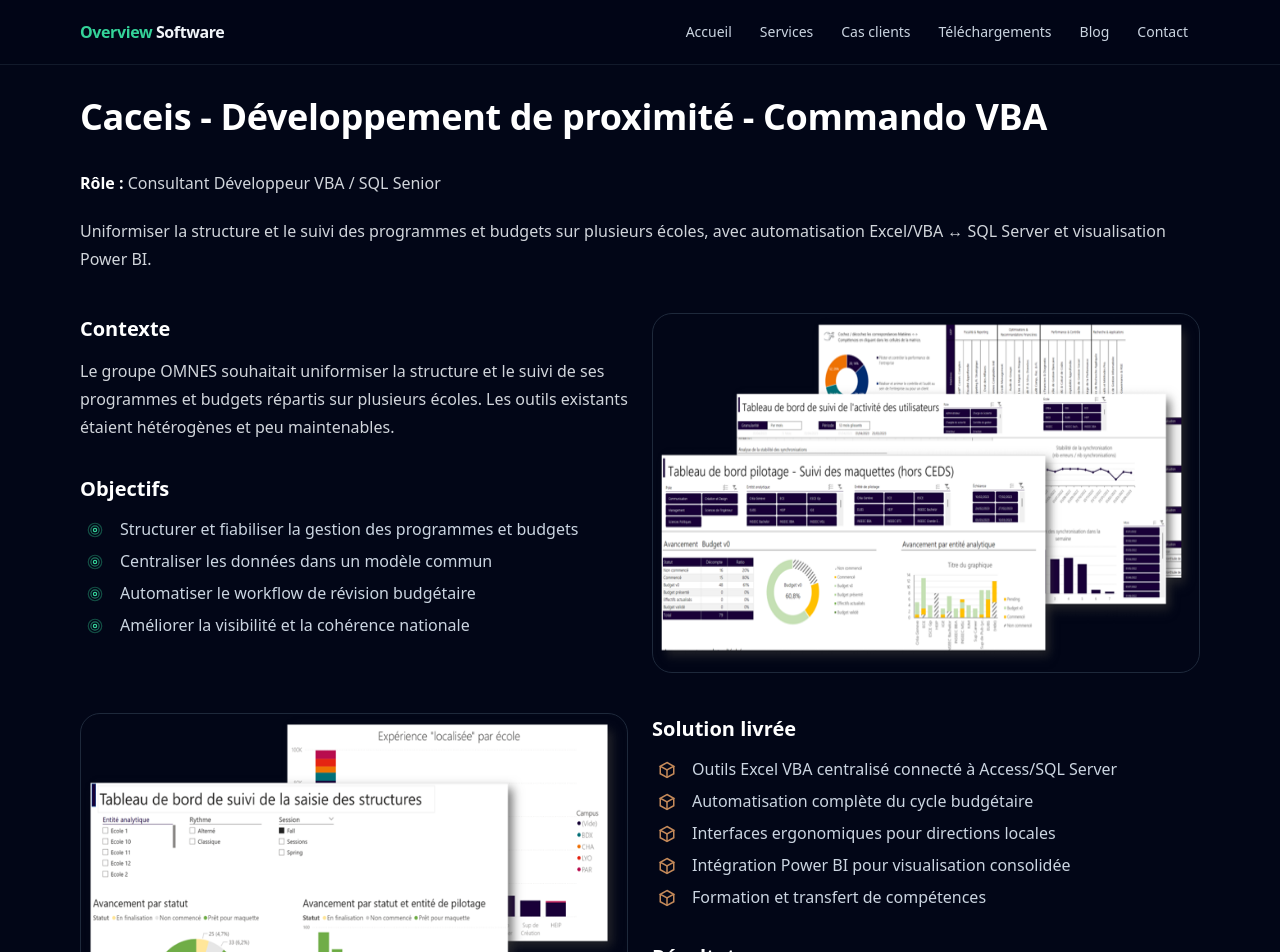
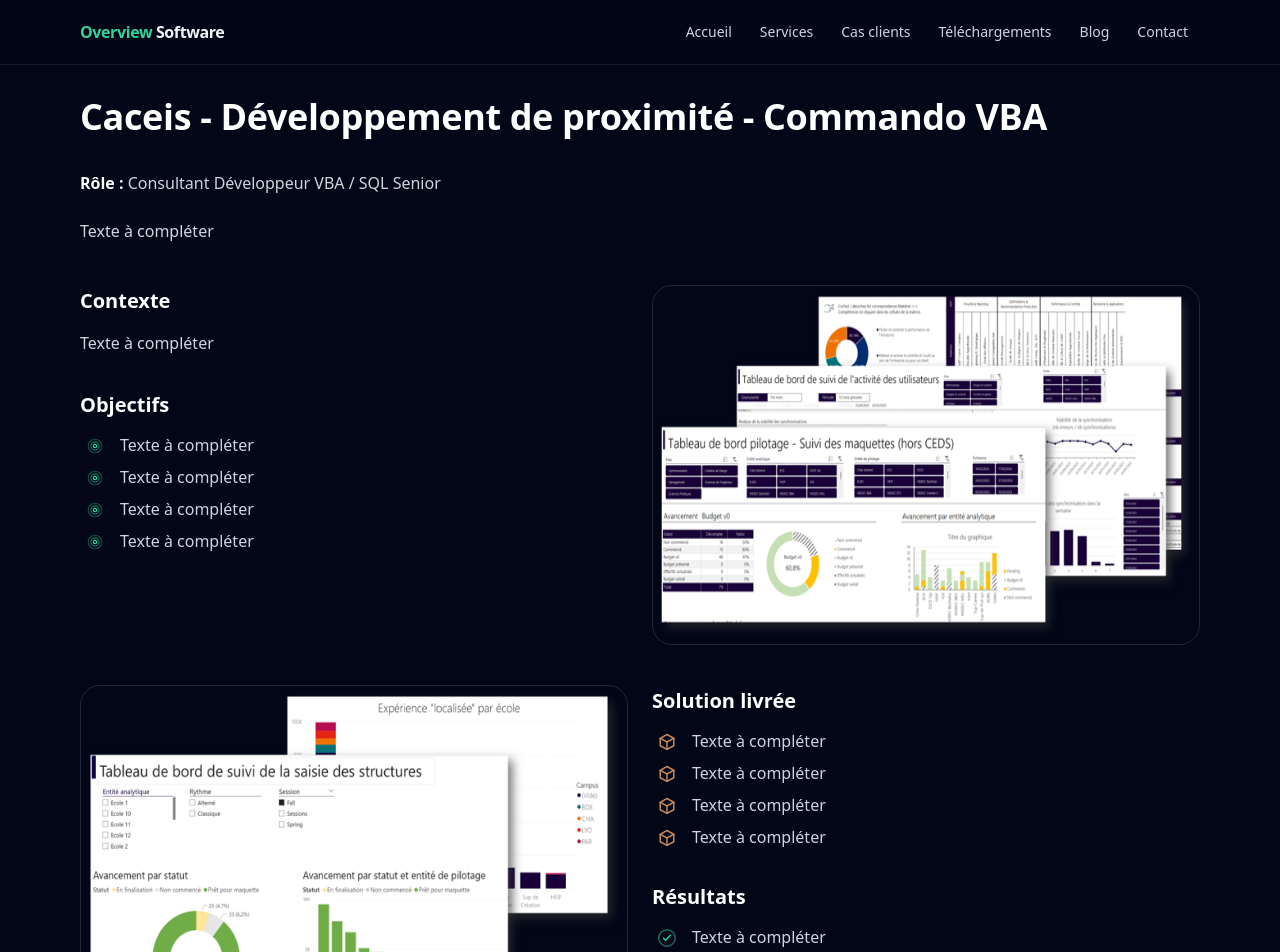
Before and after one commit to delgery-sebastien/portfolio-pro, a Next.js app: page /cases/caceis in a window 1280 px wide. Shown: the top 952 px of the page. Built offline with nearby package versions, Linux system fonts and the light colour scheme.

Commit message:
fix images

```diff
--- a/app/cases/caceis/page.tsx
+++ b/app/cases/caceis/page.tsx
@@ -9,8 +9,7 @@
         <h1>Caceis - Développement de proximité - Commando VBA</h1>
         <p><strong>Rôle :</strong> Consultant Développeur VBA / SQL Senior</p>
         <p>
-          Uniformiser la structure et le suivi des programmes et budgets sur plusieurs écoles,
-          avec automatisation Excel/VBA ↔ SQL Server et visualisation Power BI.
+          Texte à compléter
         </p>
       </section>
 
@@ -21,7 +20,7 @@
 		  priority
 		>
 		  <p>
-			Le groupe OMNES souhaitait uniformiser la structure et le suivi de ses programmes et budgets répartis sur plusieurs écoles. Les outils existants étaient hétérogènes et peu maintenables.
+			Texte à compléter
 		  </p>
 
 		  <h3>Objectifs</h3>
@@ -29,10 +28,10 @@
 		  <BulletList
 			variant="target"
 			items={[
-			  "Structurer et fiabiliser la gestion des programmes et budgets",
-			  "Centraliser les données dans un modèle commun",
-			  "Automatiser le workflow de révision budgétaire",
-			  "Améliorer la visibilité et la cohérence nationale"
+			  "Texte à compléter",
+			  "Texte à compléter",
+			  "Texte à compléter",
+			  "Texte à compléter"
 			]}
 		  /></div>
 		</CaseFeature>
@@ -47,11 +46,10 @@
 		  <BulletList
 			variant="cube"
 			items={[
-			  "Outils Excel VBA centralisé connecté à Access/SQL Server",
-			  "Automatisation complète du cycle budgétaire",
-			  "Interfaces ergonomiques pour directions locales",
-			  "Intégration Power BI pour visualisation consolidée",
-			  "Formation et transfert de compétences"
+			  "Texte à compléter",
+			  "Texte à compléter",
+			  "Texte à compléter",
+			  "Texte à compléter"
 			]}
 		  />
 
@@ -59,10 +57,10 @@
 		  <BulletList
 			variant="check"
 			items={[
-			  "Réduction drastique du temps de consolidation",
-			  "Traçabilité et fiabilité renforcées",
-			  "Adoption rapide grâce à l’ergonomie Excel",
-			  "Pilotage du processus à l’échelle groupe"
+			  "Texte à compléter",
+			  "Texte à compléter",
+			  "Texte à compléter",
+			  "Texte à compléter"
 			]}
 		  />
 		</CaseFeature>
--- a/app/cases/page.tsx
+++ b/app/cases/page.tsx
@@ -11,10 +11,12 @@
 		img: '/cases/omnes-education/Image1.png' },
     { 	slug: 'caceis',
 		title: 'Caceis',
-		excerpt: 'Commando VBA' },
+		excerpt: 'Commando VBA',
+		img: '/cases/omnes-education/Image1.png'},
     { 	slug: 'pilotee',
 		title: 'Pilotee™',
-		excerpt: 'Portail ASP.NET + Excel VBA - DLL .NET, sécurité & performance.'}
+		excerpt: 'Portail ASP.NET + Excel VBA - DLL .NET, sécurité & performance.',
+		img: '/cases/omnes-education/Image1.png'}
   ]
   return (
     <Section className="pt-12">
```
